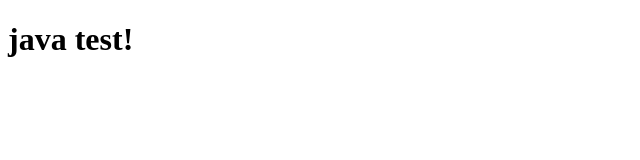
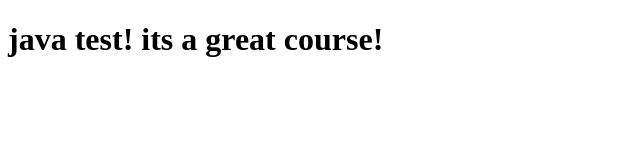
Before and after one commit to Premkr1110/Java-test, a plain HTML site: page site/index.html in a window 1280 px wide. Shown: the whole page, without its empty margins (0-640 px from the left). Drawn offline with Linux system fonts and the light colour scheme.

Commit message:
small addition to our page content.

```diff
--- a/site/index.html
+++ b/site/index.html
@@ -4,6 +4,6 @@
  	<title>java test!</title>
  </head>
  <body>
- <h1>java test!</h1>
+ <h1>java test! its a great course!</h1>
  </body>
  </html>
```
